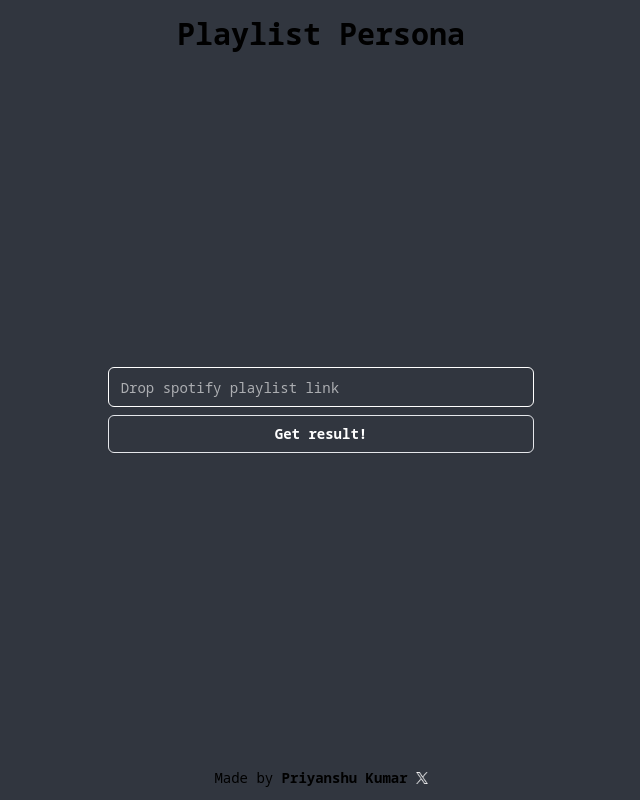
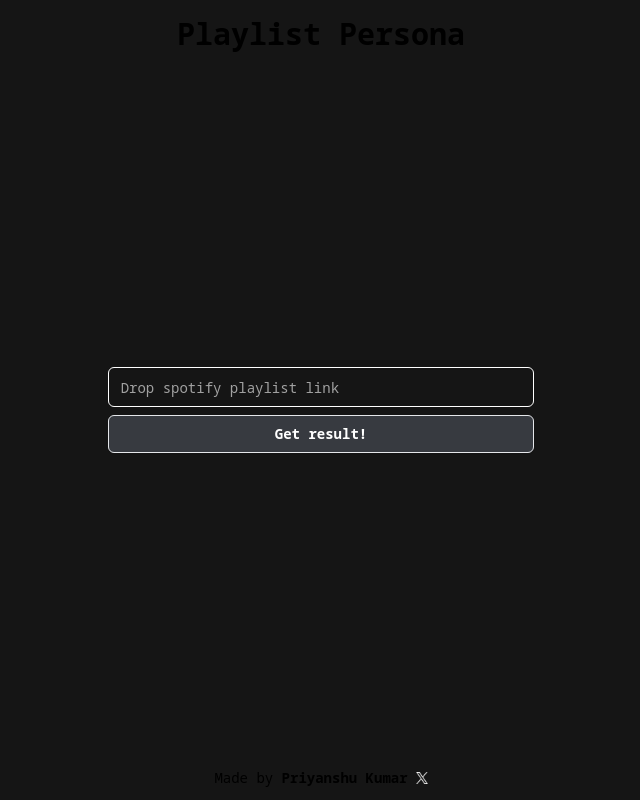
Before and after one commit to priyanshuxkumar/PlaylistPersona, a Next.js app: page / in a window 1280 px wide. Shown: the whole page, without its empty margins (319-959 px from the left). Built offline with nearby package versions, Linux system fonts and the light colour scheme.

Commit message:
Update homepage color

```diff
--- a/src/app/page.tsx
+++ b/src/app/page.tsx
@@ -45,7 +45,7 @@
     }, 4000);
   }
   return (
-    <main className="bg-[#31363F] h-screen flex flex-col justify-between items-center">
+    <main className="bg-[#151515] h-screen flex flex-col justify-between items-center">
       <div className="pt-4">
         <h5 className="text-3xl font-semibold text-center">Playlist Persona</h5>
       </div>
@@ -62,7 +62,7 @@
           onClick={getResult}
           type="button"
           disabled={!playlistLink}
-          className="w-full mt-2 rounded-md border bg-[#31363F] px-3 py-2 text-sm font-semibold text-white shadow-sm hover:bg-[#2f333b] focus-visible:outline focus-visible:outline-2 focus-visible:outline-offset-2 focus-visible:outline-black"
+          className="w-full mt-2 rounded-md border bg-[#373A40] px-3 py-2 text-sm font-semibold text-white shadow-sm hover:bg-[#2f333b] focus-visible:outline focus-visible:outline-2 focus-visible:outline-offset-2 focus-visible:outline-black"
         >
           {isFetching ? (
             <div className="flex justify-center gap-2">
```
